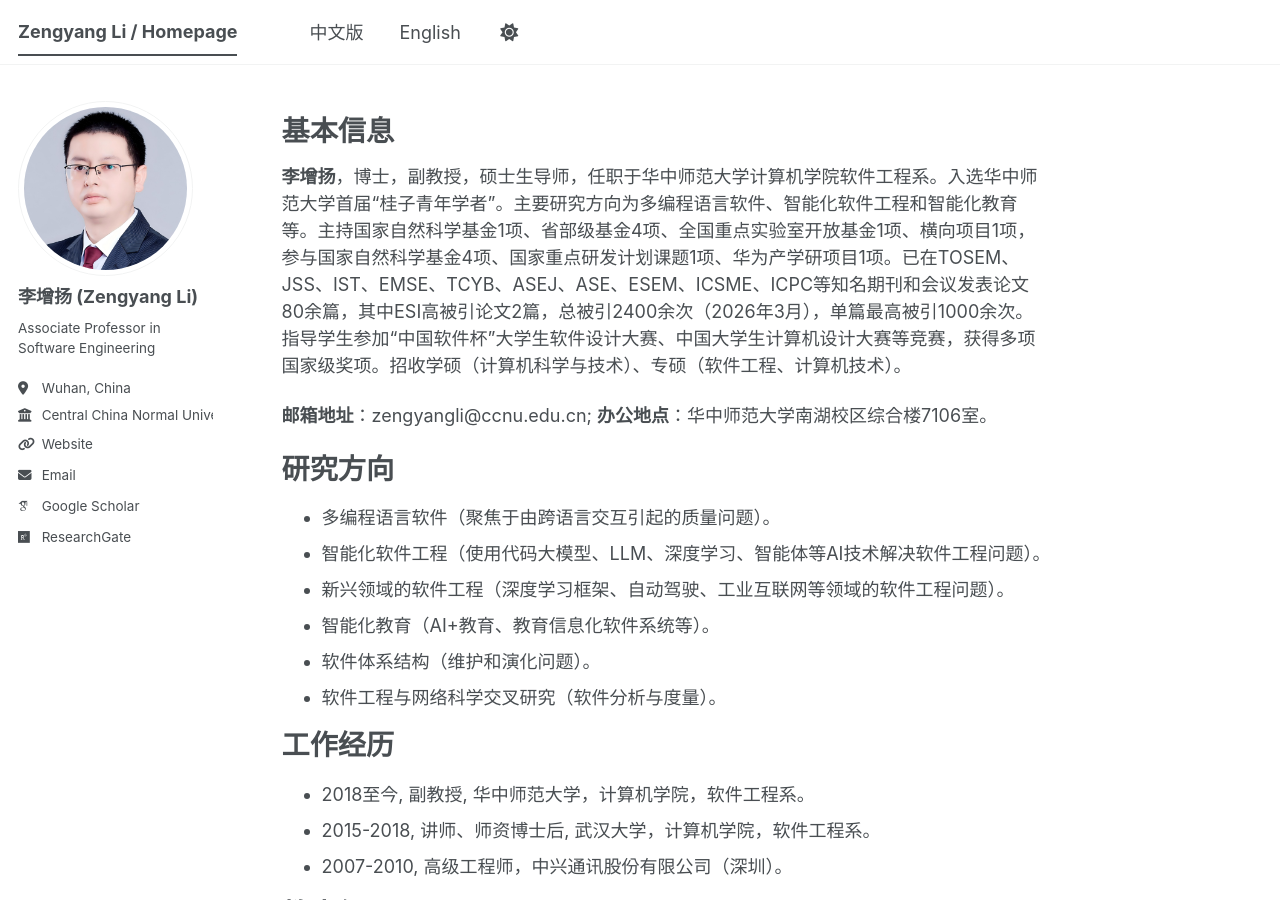
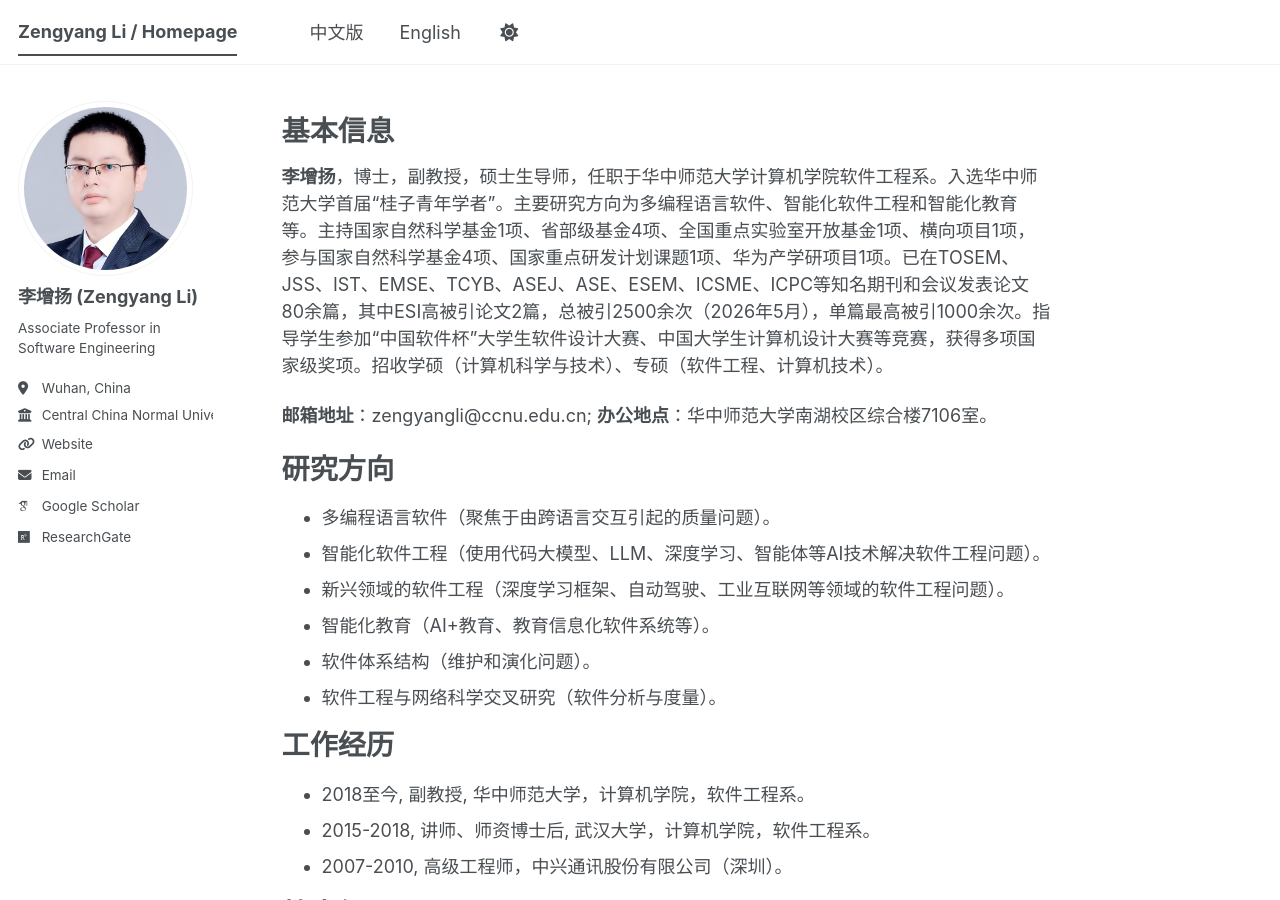
Before and after one commit to zengyang/zengyang.github.io, a Jekyll site: the page built from _pages/about.md, in a window 1280 px wide and 900 px high. Built offline with Jekyll 4.4.1, drawn with Linux system fonts in a browser that asks for light colours; some web fonts are replaced; a script bundle is joined from its source files by our own code; library files that are not in the unit come from our copies.

Commit message:
Update publication citation metrics in about.md

```diff
--- a/_pages/about.md
+++ b/_pages/about.md
@@ -9,7 +9,7 @@
 
 基本信息
 ======
-**李增扬**，博士，副教授，硕士生导师，任职于华中师范大学计算机学院软件工程系。入选华中师范大学首届“桂子青年学者”。主要研究方向为多编程语言软件、智能化软件工程和智能化教育等。主持国家自然科学基金1项、省部级基金4项、全国重点实验室开放基金1项、横向项目1项，参与国家自然科学基金4项、国家重点研发计划课题1项、华为产学研项目1项。已在TOSEM、JSS、IST、EMSE、TCYB、ASEJ、ASE、ESEM、ICSME、ICPC等知名期刊和会议发表论文80余篇，其中ESI高被引论文2篇，总被引2400余次（2026年3月），单篇最高被引1000余次。指导学生参加“中国软件杯”大学生软件设计大赛、中国大学生计算机设计大赛等竞赛，获得多项国家级奖项。招收学硕（计算机科学与技术）、专硕（软件工程、计算机技术）。
+**李增扬**，博士，副教授，硕士生导师，任职于华中师范大学计算机学院软件工程系。入选华中师范大学首届“桂子青年学者”。主要研究方向为多编程语言软件、智能化软件工程和智能化教育等。主持国家自然科学基金1项、省部级基金4项、全国重点实验室开放基金1项、横向项目1项，参与国家自然科学基金4项、国家重点研发计划课题1项、华为产学研项目1项。已在TOSEM、JSS、IST、EMSE、TCYB、ASEJ、ASE、ESEM、ICSME、ICPC等知名期刊和会议发表论文80余篇，其中ESI高被引论文2篇，总被引2500余次（2026年5月），单篇最高被引1000余次。指导学生参加“中国软件杯”大学生软件设计大赛、中国大学生计算机设计大赛等竞赛，获得多项国家级奖项。招收学硕（计算机科学与技术）、专硕（软件工程、计算机技术）。
 
 **邮箱地址**：zengyangli@ccnu.edu.cn; **办公地点**：华中师范大学南湖校区综合楼7106室。
 
```
